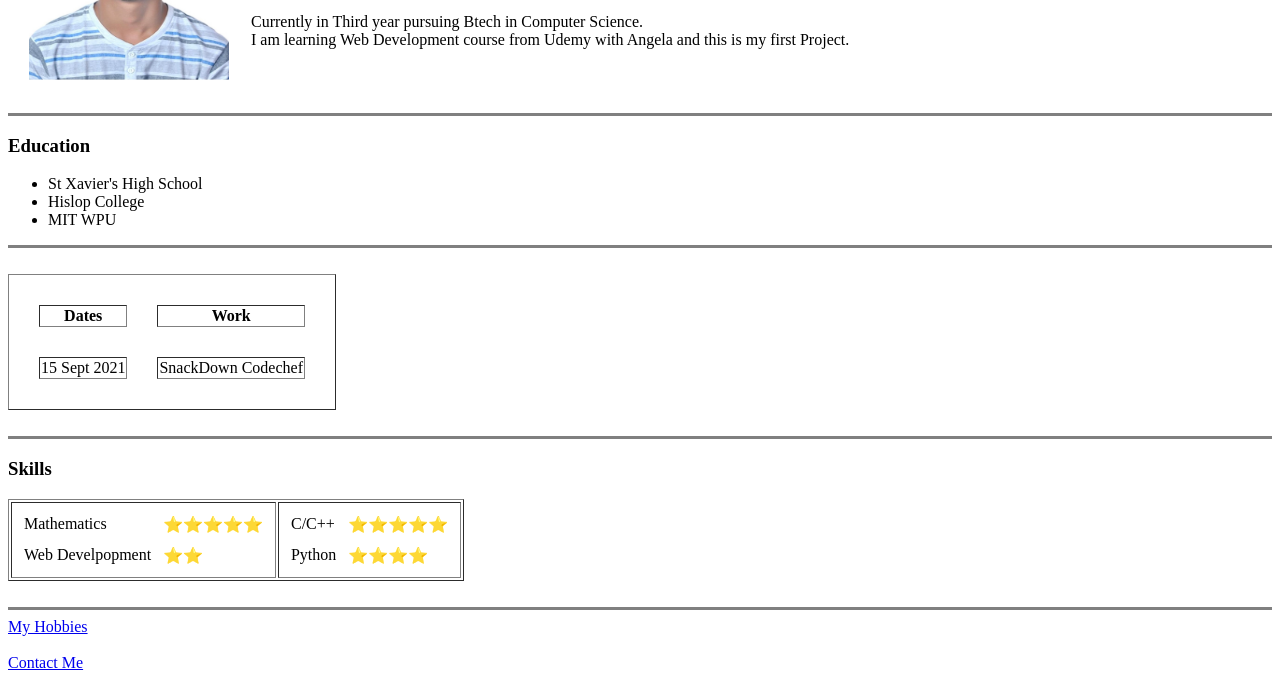
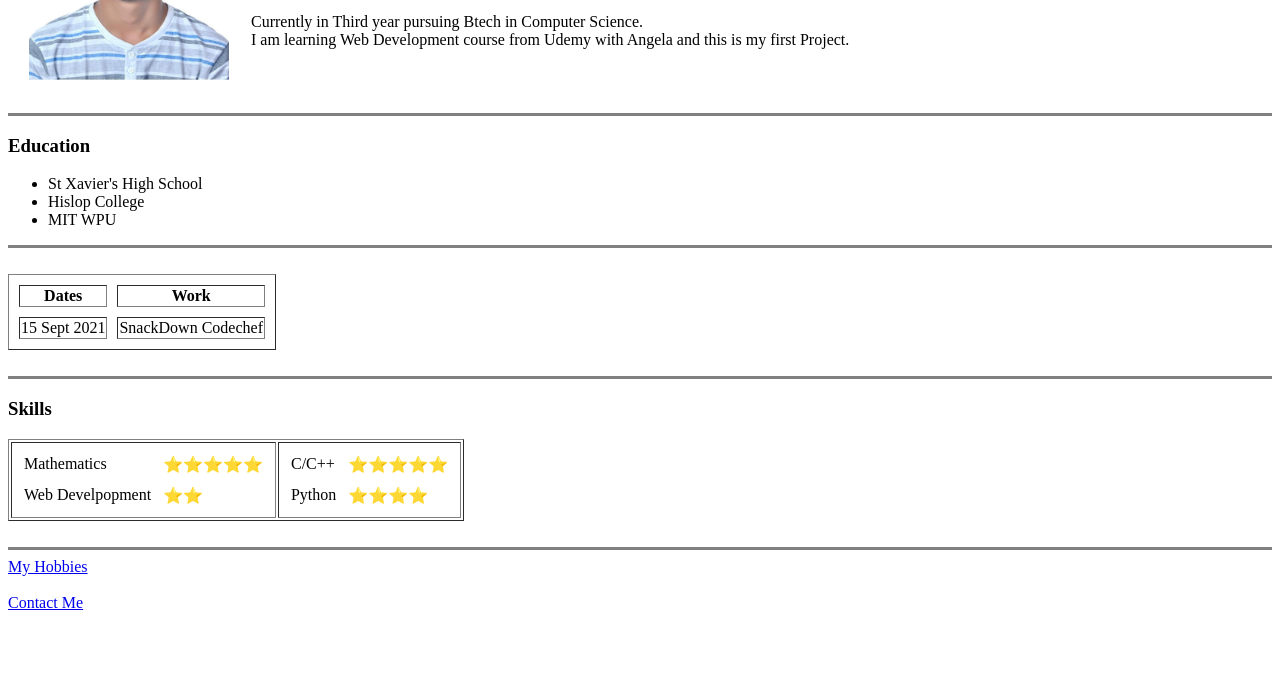
Before and after one commit to Ameya1301/cv, a plain HTML site: page index.html in a window 1280 px wide. Shown: the part 149-829 px from the top of the page. After the commit the page ends 800 px from the top, so only its background shows below. Drawn offline with Linux system fonts and the light colour scheme.

Commit message:
Update index.html

```diff
--- a/index.html
+++ b/index.html
@@ -26,7 +26,7 @@
     <li>MIT WPU</li>
   </ul>
   <hr size = "3" noshade><br>
-  <table border = "1" cellspacing = "30">
+  <table border = "1" cellspacing = "10">
     <thead>
       <th>Dates</th>
       <th>Work</th>
```
